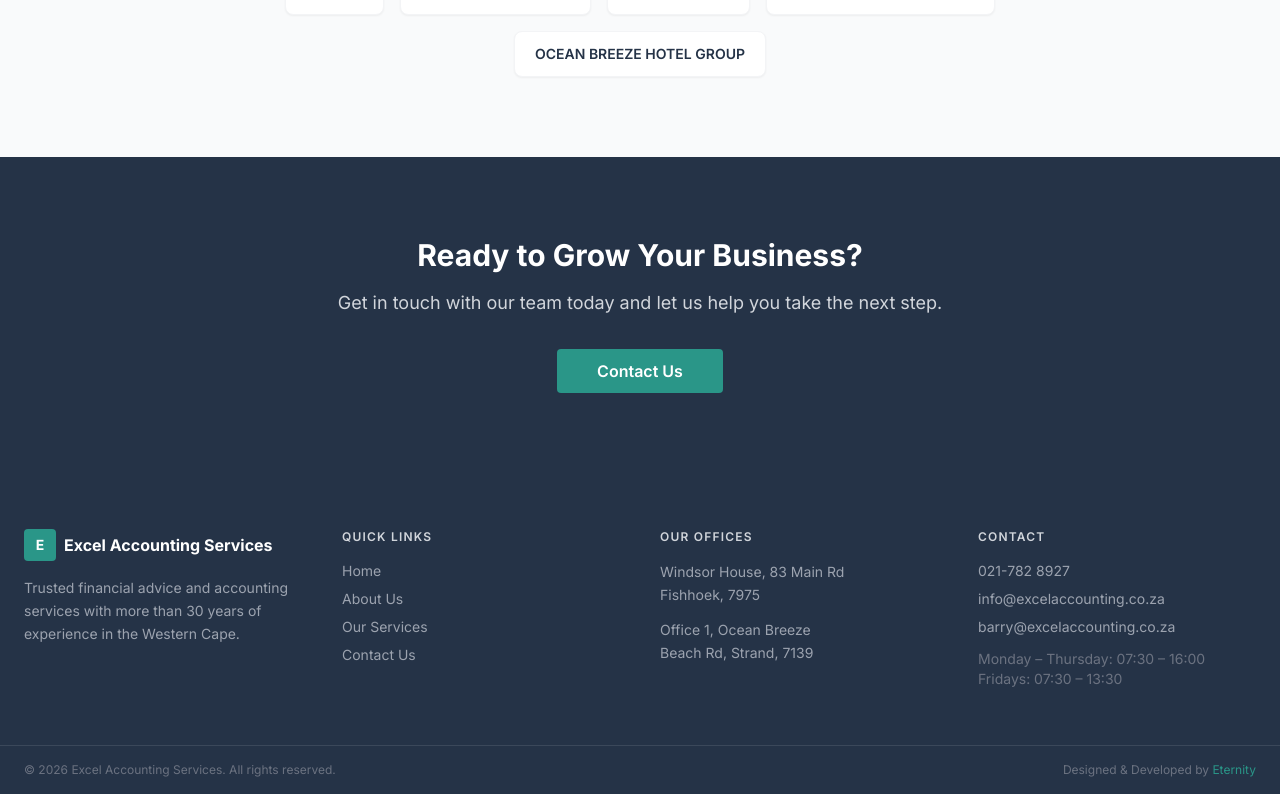
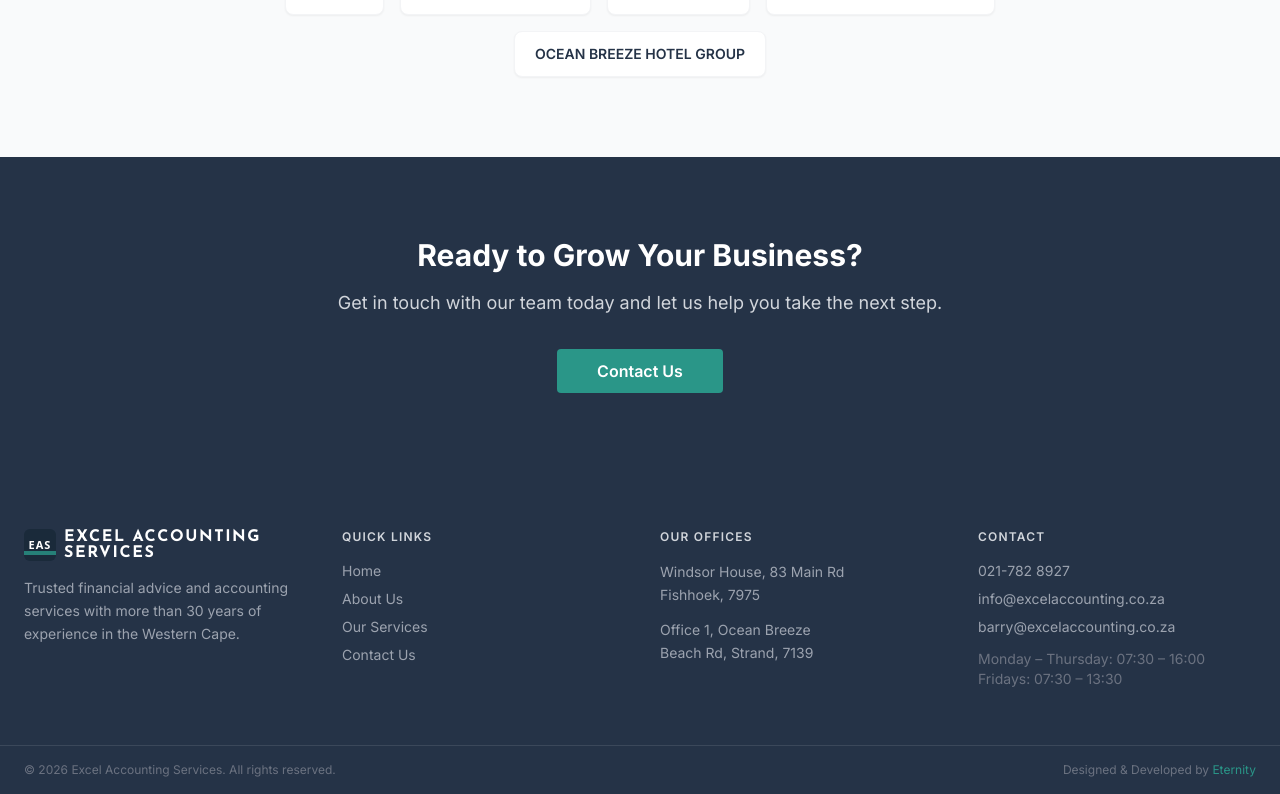
Before and after one commit to emilioc2/excel-account-w, a Next.js app in the folder excel-accounting-website/: page / in a window 1280 px wide. Shown: the part 3842-4636 px from the top of the page. Built offline with nearby package versions, Linux system fonts and the light colour scheme; no server answers.

Commit message:
Icon update on footer

```diff
--- a/excel-accounting-website/components/Footer.tsx
+++ b/excel-accounting-website/components/Footer.tsx
@@ -7,10 +7,12 @@ export default function Footer() {
         {/* Brand */}
         <div className="md:col-span-1">
           <div className="flex items-center gap-2 mb-4">
-            <span className="bg-teal text-white rounded w-8 h-8 flex items-center justify-center font-bold text-sm flex-shrink-0" aria-hidden="true">
-              E
-            </span>
-            <span className="text-white font-bold">Excel Accounting Services</span>
+            <svg xmlns="http://www.w3.org/2000/svg" viewBox="0 0 32 32" width="32" height="32" aria-hidden="true" className="flex-shrink-0">
+              <rect width="32" height="32" rx="6" fill="#1a2a3a"/>
+              <rect x="0" y="22" width="32" height="4" fill="#2a9688" opacity="0.8"/>
+              <text x="16" y="20" textAnchor="middle" fontFamily="system-ui, sans-serif" fontSize="11" fontWeight="700" letterSpacing="1" fill="#ffffff">EAS</text>
+            </svg>
+            <span className="font-josefin text-base font-bold tracking-widest uppercase text-white leading-none">Excel Accounting Services</span>
           </div>
           <p className="text-sm leading-relaxed">
             Trusted financial advice and accounting services with more than 30 years of experience
```
